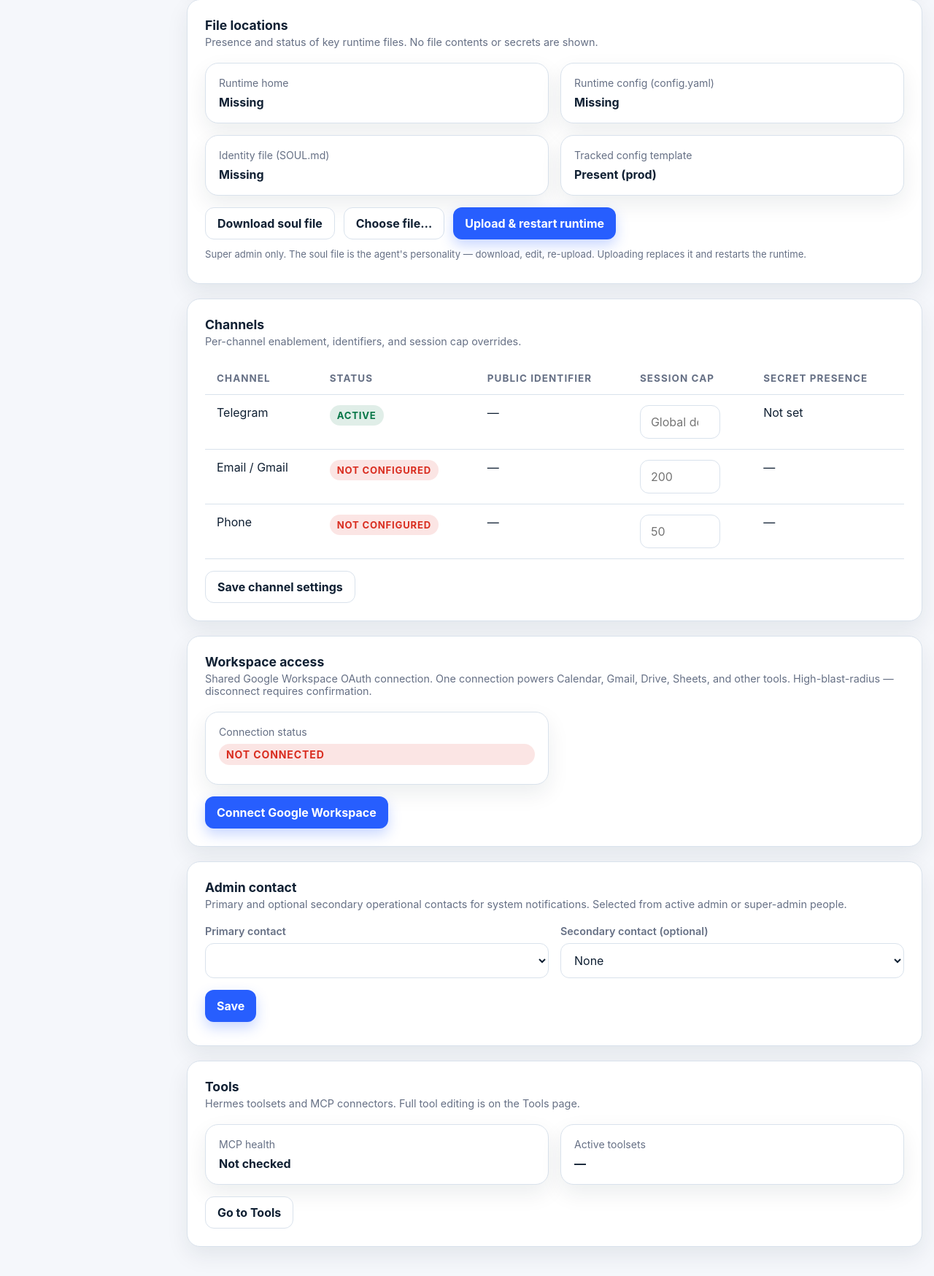
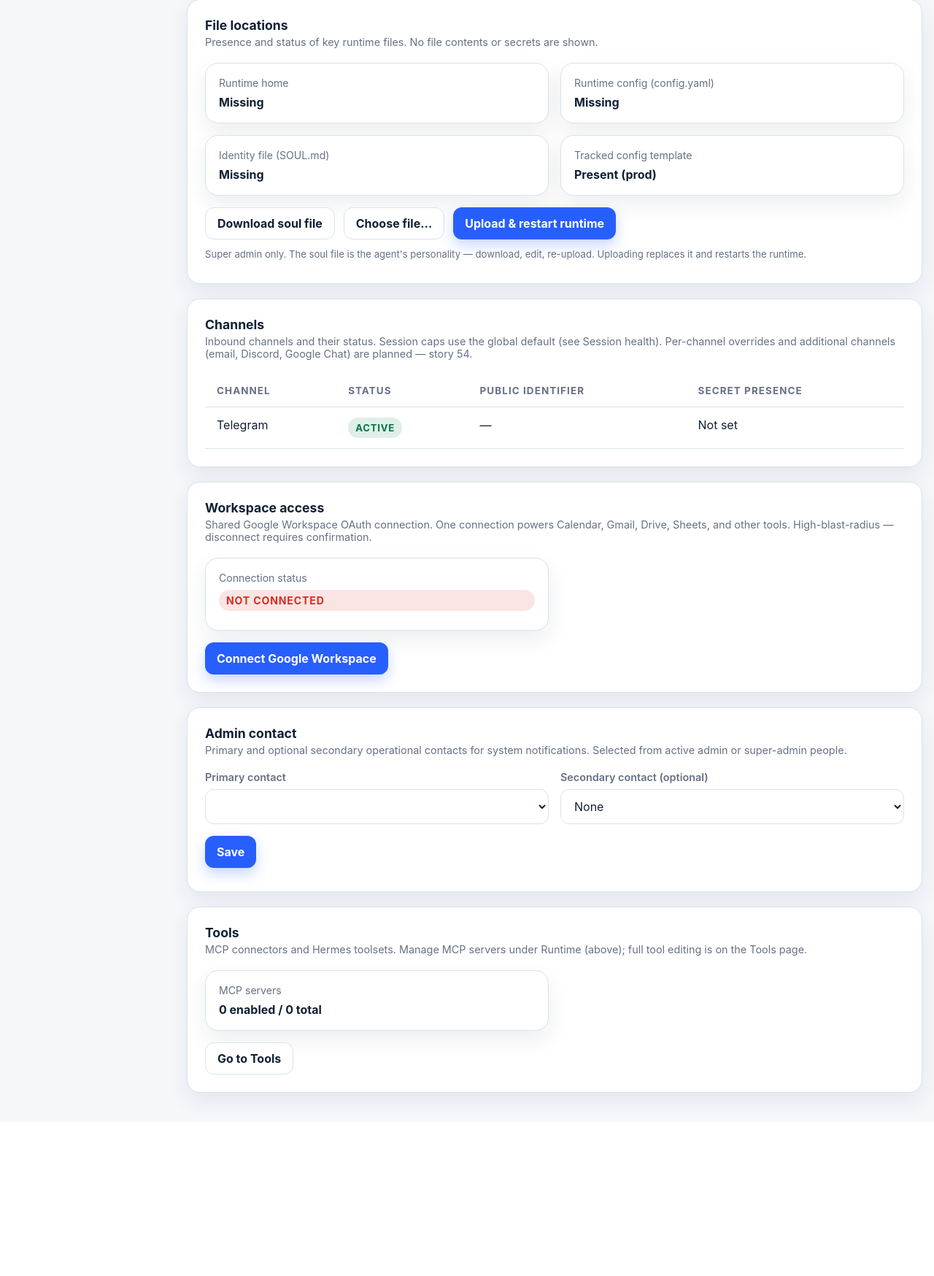
Before and after one commit to allavallc/simplifyops.co, a FastAPI app: page /admin/settings in a window 1280 px wide. Shown: the part 2455-4203 px from the top of the page at 73% size. After the commit the page ends 3979 px from the top, so only its background shows below. Run offline with FastAPI, Linux system fonts and the light colour scheme; the visitor is signed in with stand-in values (Sample User, id 1); data that the repository does not hold is empty; some libraries are stand-ins or nearby versions.

Commit message:
story-63: honest Channels + Tools settings sections (remove UI-only shells)
Channels: drop fake per-channel cap inputs, phantom Email/Phone rows, disabled Save; show real
Telegram status. Tools: real MCP server enabled/total count from runtime metadata. pages.py tools
context computed (no placeholder).

Co-Authored-By: Claude Opus 4.8 <noreply@anthropic.com>

```diff
--- a/admin_api/routes/pages.py
+++ b/admin_api/routes/pages.py
@@ -410,8 +410,11 @@ async def settings_page(request: Request):
                 "options": contact_options,
             }
 
-    # Tools summary (placeholder)
-    tools = {"mcp_health": None, "active_count": None}
+    # Tools summary — real MCP server counts from the runtime config metadata
+    tools = {
+        "mcp_total": len(mcp_servers),
+        "mcp_enabled": sum(1 for s in mcp_servers if s.get("enabled")),
+    }
 
     return render(request, "admin/settings.html", {
         "user": _user(request),
--- a/admin_api/templates/admin/settings.html
+++ b/admin_api/templates/admin/settings.html
@@ -352,14 +352,13 @@
 <!-- ── Channels ───────────────────────────────────────────────────────── -->
 <section class="card">
   <h2>Channels</h2>
-  <p class="section-note">Per-channel enablement, identifiers, and session cap overrides.</p>
+  <p class="section-note">Inbound channels and their status. Session caps use the global default (see Session health). Per-channel overrides and additional channels (email, Discord, Google Chat) are planned — story 54.</p>
   <table class="data-table">
     <thead>
       <tr>
         <th>Channel</th>
         <th>Status</th>
         <th>Public identifier</th>
-        <th>Session cap</th>
         <th>Secret presence</th>
       </tr>
     </thead>
@@ -368,28 +367,10 @@
         <td>Telegram</td>
         <td><span class="status-pill allowed">Active</span></td>
         <td>{{ channels.telegram.bot_username or '—' }}</td>
-        <td><input type="number" min="1" placeholder="Global default" disabled style="width:110px" /></td>
         <td>{{ 'Present' if channels.telegram.has_token else 'Not set' }}</td>
-      </tr>
-      <tr>
-        <td>Email / Gmail</td>
-        <td><span class="status-pill blocked">Not configured</span></td>
-        <td>—</td>
-        <td><input type="number" min="1" placeholder="200" disabled style="width:110px" /></td>
-        <td>—</td>
-      </tr>
-      <tr>
-        <td>Phone</td>
-        <td><span class="status-pill blocked">Not configured</span></td>
-        <td>—</td>
-        <td><input type="number" min="1" placeholder="50" disabled style="width:110px" /></td>
-        <td>—</td>
       </tr>
     </tbody>
   </table>
-  <div class="actions" style="margin-top:16px">
-    <button class="button secondary" disabled title="Backend not yet implemented">Save channel settings</button>
-  </div>
 </section>
 
 <!-- ── Workspace Access ───────────────────────────────────────────────── -->
@@ -475,15 +456,11 @@
 <!-- ── Tools Summary ─────────────────────────────────────────────────── -->
 <section class="card">
   <h2>Tools</h2>
-  <p class="section-note">Hermes toolsets and MCP connectors. Full tool editing is on the Tools page.</p>
+  <p class="section-note">MCP connectors and Hermes toolsets. Manage MCP servers under Runtime (above); full tool editing is on the Tools page.</p>
   <div class="detail-grid">
     <div class="detail-card">
-      <span>MCP health</span>
-      <strong>{{ tools.mcp_health or 'Not checked' }}</strong>
-    </div>
-    <div class="detail-card">
-      <span>Active toolsets</span>
-      <strong>{{ tools.active_count or '—' }}</strong>
+      <span>MCP servers</span>
+      <strong>{{ tools.mcp_enabled }} enabled / {{ tools.mcp_total }} total</strong>
     </div>
   </div>
   <div class="actions" style="margin-top:16px">
```
Also changed, not shown: product/stories/story-63-settings-channels-tools.md (added, +33 -0 lines).
